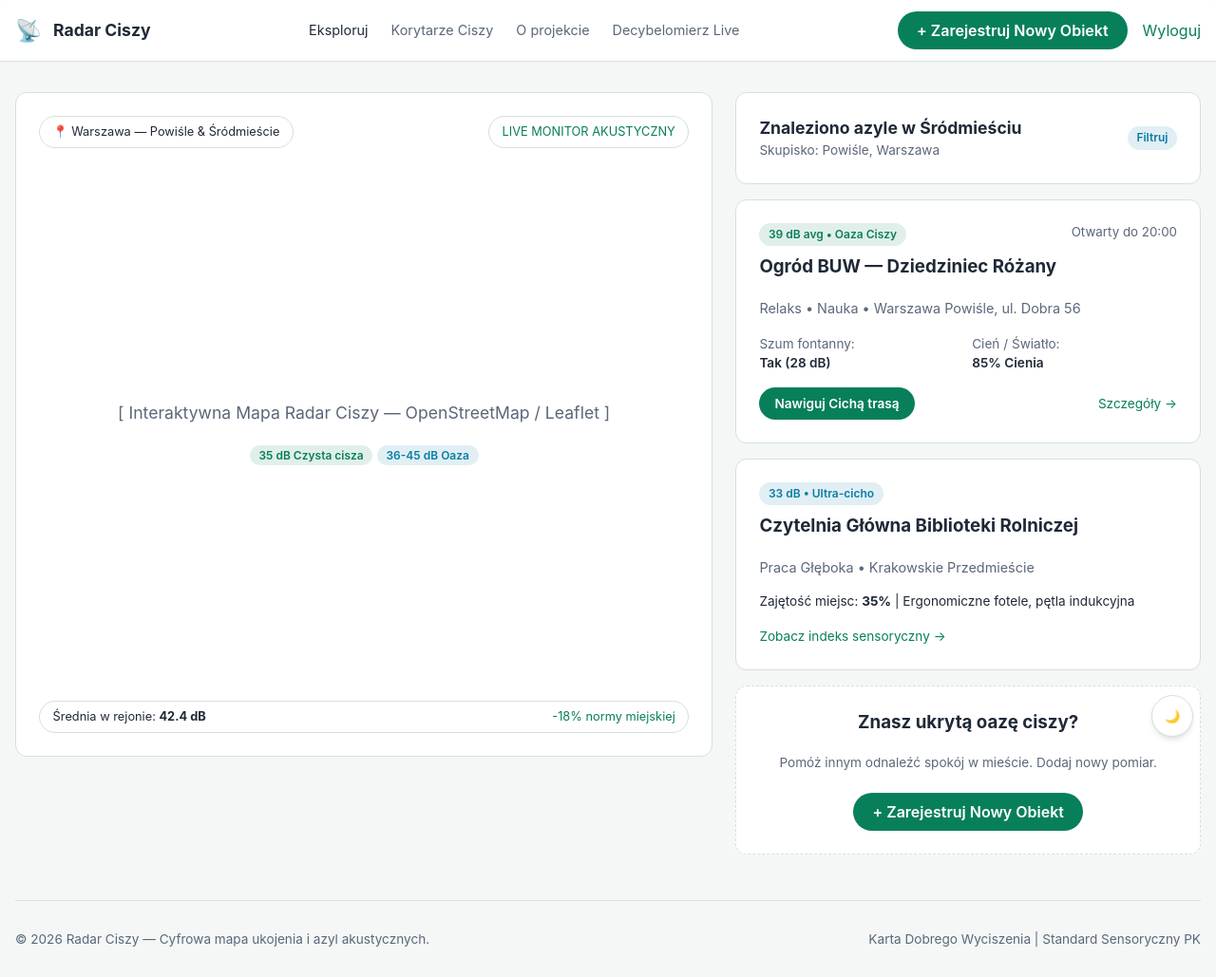
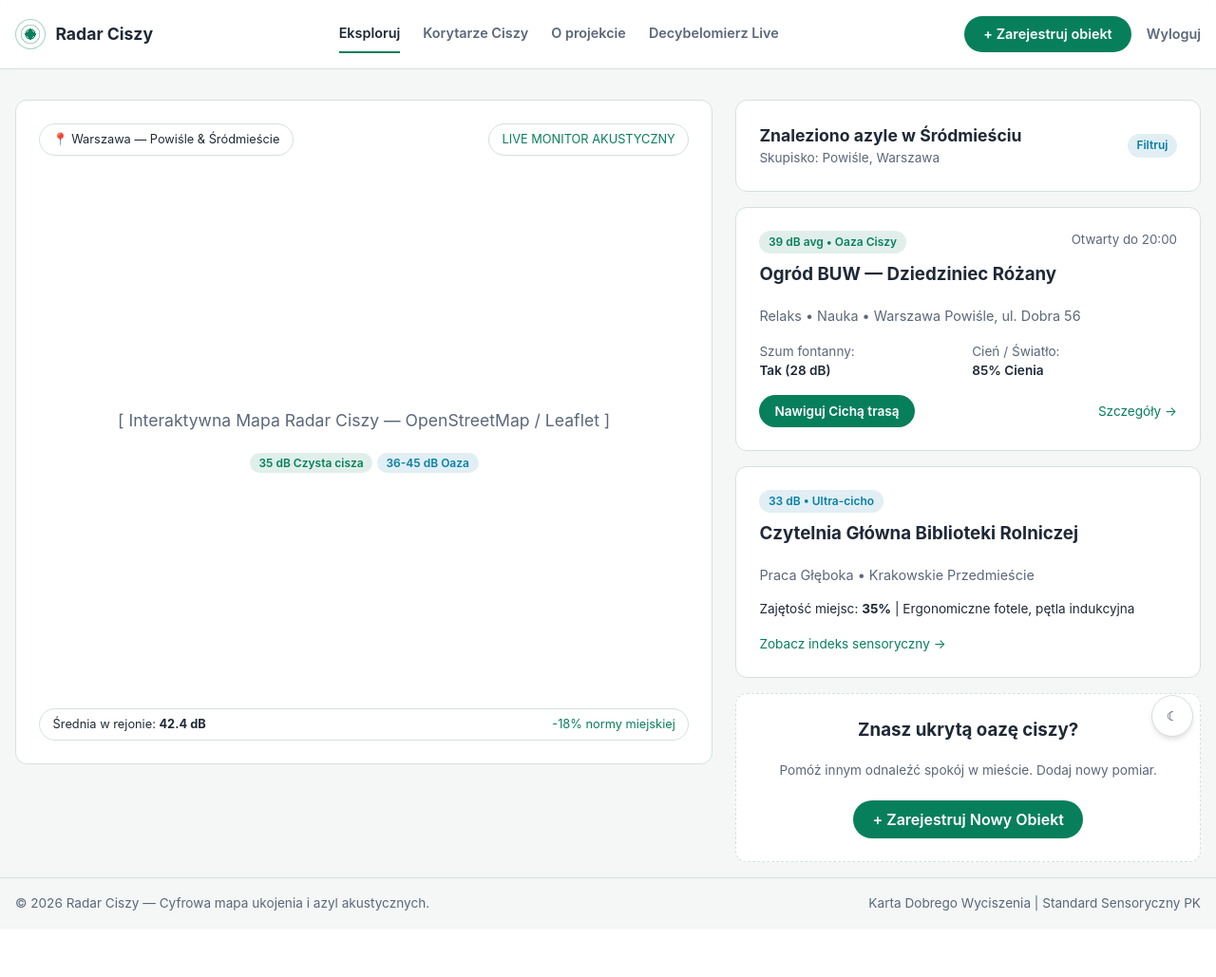
Before and after one commit to Bar-t-e-k/wdpai-project, a PHP site: page / in a window 1280 px wide. Shown: the whole page at 95% size. After the commit the page ends 960 px from the top, so only its background shows below. Run offline with PHP 8.4, Linux system fonts and the light colour scheme; the visitor is signed in with stand-in values (Sample User, id 1).

Commit message:
feat: enhance layout and styling for improved design alignment with Figma; update header, footer, and theme toggle functionality

```diff
--- a/public/css/style.css
+++ b/public/css/style.css
@@ -75,6 +75,16 @@ body {
   background-color: var(--color-background);
 }
 
+.app-shell {
+  min-height: 100vh;
+  display: flex;
+  flex-direction: column;
+}
+
+.app-main {
+  flex: 1;
+}
+
 a {
   color: var(--color-brand);
   text-decoration: none;
@@ -111,14 +121,28 @@ header.site-header .header-inner {
   display: flex;
   align-items: center;
   justify-content: space-between;
-  gap: var(--space-2);
-  padding-block: 0.75rem;
+  min-height: 4.5rem;
+  gap: var(--space-3);
+  padding-block: 0.65rem;
 }
 
 .logo-group {
   display: flex;
   align-items: center;
-  gap: 0.75rem;
+  flex: 0 0 auto;
+  gap: 0.65rem;
+  color: var(--color-text);
+}
+
+.logo-mark {
+  width: 2rem;
+  height: 2rem;
+  border: 1px solid var(--color-brand-border);
+  border-radius: 50%;
+  background:
+    radial-gradient(circle at center, var(--color-brand) 0 18%, transparent 19%),
+    radial-gradient(circle at center, transparent 20%, var(--color-brand) 21% 26%, transparent 27%),
+    radial-gradient(circle at center, transparent 43%, var(--color-brand-border) 44% 48%, transparent 49%);
 }
 
 .logo-title {
@@ -128,20 +152,55 @@ header.site-header .header-inner {
   margin: 0;
 }
 
-nav ul {
+.main-nav {
+  flex: 1 1 auto;
+}
+
+.main-nav__list {
   display: flex;
+  align-items: center;
+  justify-content: center;
   list-style: none;
   padding: 0;
   margin: 0;
-  gap: var(--space-3);
+  gap: clamp(0.75rem, 2vw, var(--space-3));
   font-size: 0.9rem;
 }
 
-nav a {
+.main-nav__link {
+  display: inline-flex;
+  min-height: 2.5rem;
+  align-items: center;
   color: var(--color-muted);
+  font-weight: 600;
+  border-bottom: 2px solid transparent;
 }
 
-nav a.active, nav a:hover {
+.main-nav__link.active,
+.main-nav__link:hover {
+  color: var(--color-text);
+  border-bottom-color: var(--color-brand);
+}
+
+.header-actions {
+  display: flex;
+  flex: 0 0 auto;
+  align-items: center;
+  gap: var(--space-2);
+  font-size: 0.9rem;
+}
+
+.header-actions__primary {
+  white-space: nowrap;
+}
+
+.header-actions__link {
+  color: var(--color-muted);
+  font-weight: 600;
+  white-space: nowrap;
+}
+
+.header-actions__link:hover {
   color: var(--color-text);
 }
 
@@ -161,6 +220,45 @@ nav a.active, nav a:hover {
 
 .btn-primary:hover {
   background-color: var(--color-brand-hover);
+}
+
+.app-footer {
+  border-top: 1px solid var(--color-border);
+  color: var(--color-muted);
+  font-size: 0.85rem;
+}
+
+.app-footer__inner {
+  display: flex;
+  align-items: center;
+  justify-content: space-between;
+  gap: var(--space-3);
+  padding-block: var(--space-2);
+}
+
+.app-footer__inner p {
+  margin: 0;
+}
+
+@media (max-width: 64rem) {
+  header.site-header .header-inner {
+    flex-wrap: wrap;
+  }
+
+  .main-nav {
+    order: 3;
+    flex-basis: 100%;
+  }
+
+  .main-nav__list {
+    justify-content: flex-start;
+  }
+
+  .app-footer__inner {
+    align-items: flex-start;
+    flex-direction: column;
+    gap: 0.35rem;
+  }
 }
 
 .dashboard-grid {
--- a/public/js/theme.js
+++ b/public/js/theme.js
@@ -1,6 +1,6 @@
 const storageKey = 'theme';
 const themeToggle = document.querySelector('.theme-toggle');
-const themeIcon = themeToggle?.querySelector('i') ?? null;
+const themeIcon = themeToggle?.querySelector('.theme-toggle__icon') ?? null;
 const colorSchemeQuery = window.matchMedia('(prefers-color-scheme: dark)');
 
 function getCurrentTheme() {
@@ -38,8 +38,9 @@ function syncThemeToggle() {
         isDark ? 'Włącz jasny motyw' : 'Włącz ciemny motyw'
     );
 
-    themeIcon?.classList.toggle('fa-sun', isDark);
-    themeIcon?.classList.toggle('fa-moon', !isDark);
+    if (themeIcon) {
+        themeIcon.textContent = isDark ? '☀' : '☾';
+    }
 }
 
 function setTheme(theme, remember = true) {
--- a/public/views/layout.html.php
+++ b/public/views/layout.html.php
@@ -30,6 +30,7 @@
     <script src="/js/theme.js" defer></script>
 </head>
 <body>
+    <div class="app-shell">
     <button
         class="theme-toggle"
         type="button"
@@ -41,13 +42,16 @@
     </button>
     <?php include __DIR__ . '/shared/header.html.php'; ?>
 
-    <main>
+    <main class="app-main">
         <?= $content ?>
     </main>
 
-    <footer class="page" style="border-top: 1px solid var(--color-border); margin-top: var(--space-4); padding-top: var(--space-2); color: var(--color-muted); font-size: 0.85rem; display: flex; justify-content: space-between;">
-        <p>&copy; 2026 Radar Ciszy — Cyfrowa mapa ukojenia i azyl akustycznych.</p>
-        <p>Karta Dobrego Wyciszenia | Standard Sensoryczny PK</p>
+    <footer class="app-footer">
+        <div class="page app-footer__inner">
+            <p>&copy; 2026 Radar Ciszy — Cyfrowa mapa ukojenia i azyl akustycznych.</p>
+            <p>Karta Dobrego Wyciszenia | Standard Sensoryczny PK</p>
+        </div>
     </footer>
+    </div>
 </body>
 </html>
--- a/public/views/shared/header.html.php
+++ b/public/views/shared/header.html.php
@@ -1,26 +1,26 @@
 <header class="site-header">
     <div class="page header-inner">
-        <div class="logo-group">
-            <span style="color: var(--color-brand); font-size: 1.4rem;">📡</span>
-            <h1 class="logo-title">Radar Ciszy</h1>
-        </div>
+        <a class="logo-group" href="/" aria-label="Radar Ciszy — strona główna">
+            <span class="logo-mark" aria-hidden="true"></span>
+            <span class="logo-title">Radar Ciszy</span>
+        </a>
 
-        <nav>
-            <ul>
-                <li><a href="/" class="<?= ($activePage ?? '') === 'home' ? 'active' : '' ?>">Eksploruj</a></li>
-                <li><a href="/places" class="<?= ($activePage ?? '') === 'places' ? 'active' : '' ?>">Korytarze Ciszy</a></li>
-                <li><a href="/about" class="<?= ($activePage ?? '') === 'about' ? 'active' : '' ?>">O projekcie</a></li>
-                <li><a href="/places/add" class="<?= ($activePage ?? '') === 'add-place' ? 'active' : '' ?>">Decybelomierz Live</a></li>
+        <nav class="main-nav" aria-label="Główna nawigacja">
+            <ul class="main-nav__list">
+                <li><a class="main-nav__link <?= ($activePage ?? '') === 'home' ? 'active' : '' ?>" href="/">Eksploruj</a></li>
+                <li><a class="main-nav__link <?= ($activePage ?? '') === 'places' ? 'active' : '' ?>" href="/places">Korytarze Ciszy</a></li>
+                <li><a class="main-nav__link <?= ($activePage ?? '') === 'about' ? 'active' : '' ?>" href="/about">O projekcie</a></li>
+                <li><a class="main-nav__link <?= ($activePage ?? '') === 'add-place' ? 'active' : '' ?>" href="/places/add">Decybelomierz Live</a></li>
             </ul>
         </nav>
 
-        <div style="display: flex; align-items: center; gap: var(--space-2);">
+        <div class="header-actions">
             <?php if (($_SESSION['authenticated'] ?? false) === true): ?>
-                <a href="/places/add" class="btn-primary">+ Zarejestruj Nowy Obiekt</a>
-                <a href="/logout">Wyloguj</a>
+                <a href="/places/add" class="btn-primary header-actions__primary">+ Zarejestruj obiekt</a>
+                <a class="header-actions__link" href="/logout">Wyloguj</a>
             <?php else: ?>
-                <a href="/login" class="btn-primary">Zaloguj</a>
-                <a href="/register">Rejestracja</a>
+                <a href="/login" class="btn-primary header-actions__primary">Zaloguj</a>
+                <a class="header-actions__link" href="/register">Rejestracja</a>
             <?php endif; ?>
         </div>
     </div>
```
